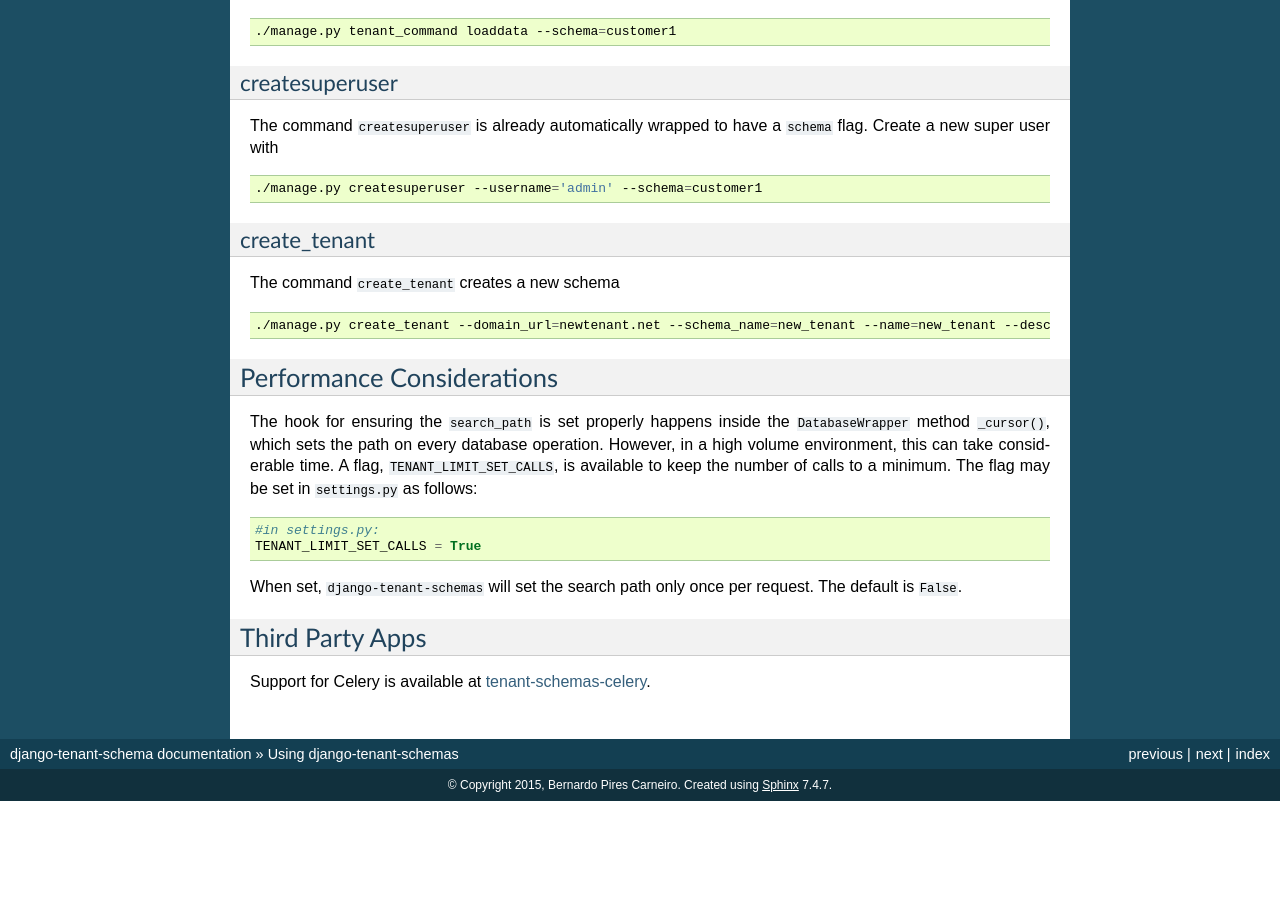
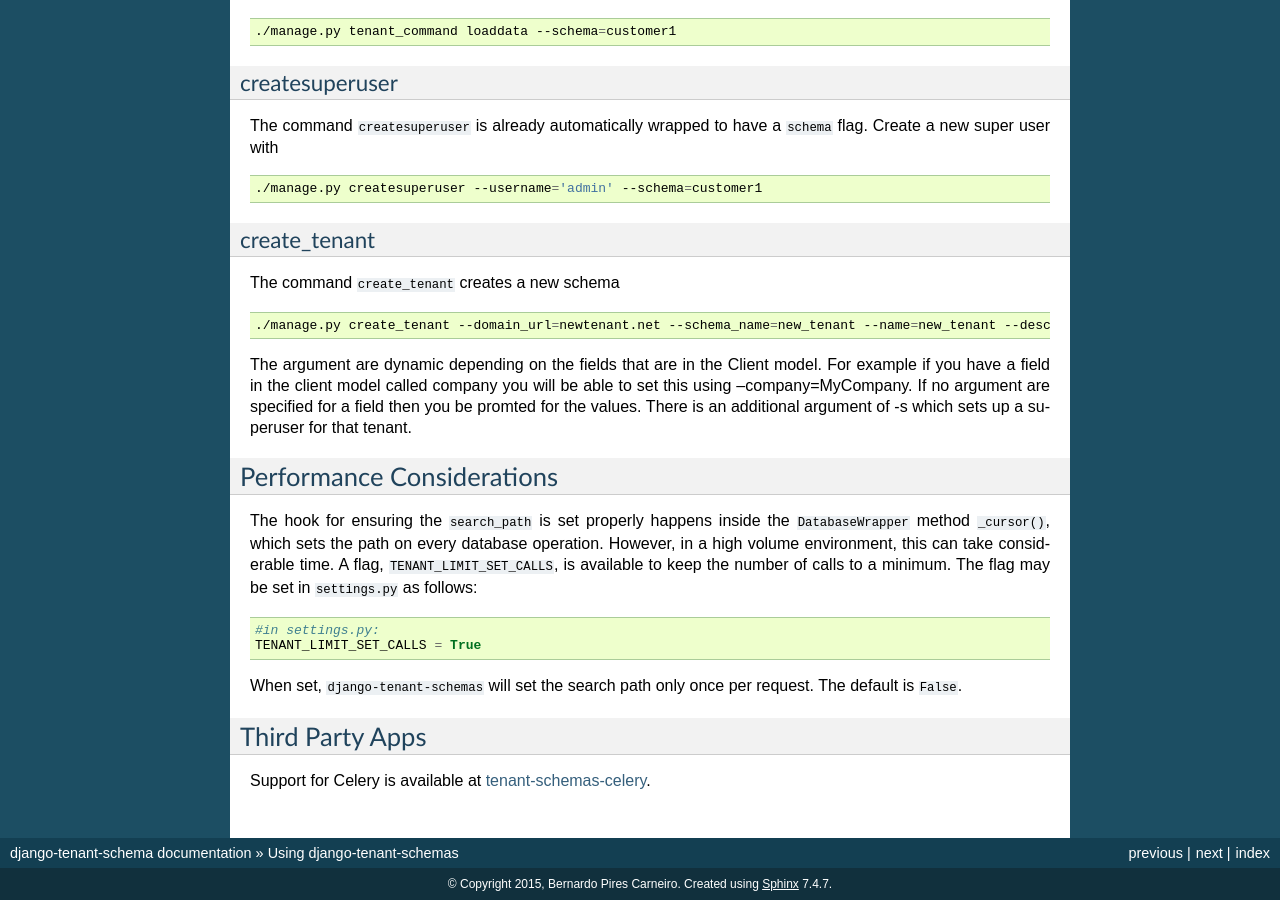
Before and after one commit to bernardopires/django-tenant-schemas, a Sphinx documentation site: the page built from docs/use.rst, in a window 1280 px wide and 900 px high, scrolled down 1889 px. Built offline with Sphinx 7.4.7, drawn with Linux system fonts in a browser that asks for light colours; the version number could not be read and is left out; before the commit the page ends 2690 px from its top, so only the background shows below that.

Commit message:
Added more documentation for create_tenant

```diff
--- a/docs/use.rst
+++ b/docs/use.rst
@@ -112,15 +112,20 @@ The command ``createsuperuser`` is already automatically wrapped to have a ``sch
     ./manage.py createsuperuser --username='admin' --schema=customer1
 
 
-
 create_tenant
-~~~~~~~~~~~~~~~
+~~~~~~~~~~~~~
 
 The command ``create_tenant`` creates a new schema
 
 .. code-block:: bash
 
     ./manage.py create_tenant --domain_url=newtenant.net --schema_name=new_tenant --name=new_tenant --description="New tenant"
+
+The argument are dynamic depending on the fields that are in the Client model.
+For example if you have a field in the client model called company you will be able to set this using --company=MyCompany.
+If no argument are specified for a field then you be promted for the values.
+There is an additional argument of -s which sets up a superuser for that tenant.
+
 
 
 Performance Considerations
```
